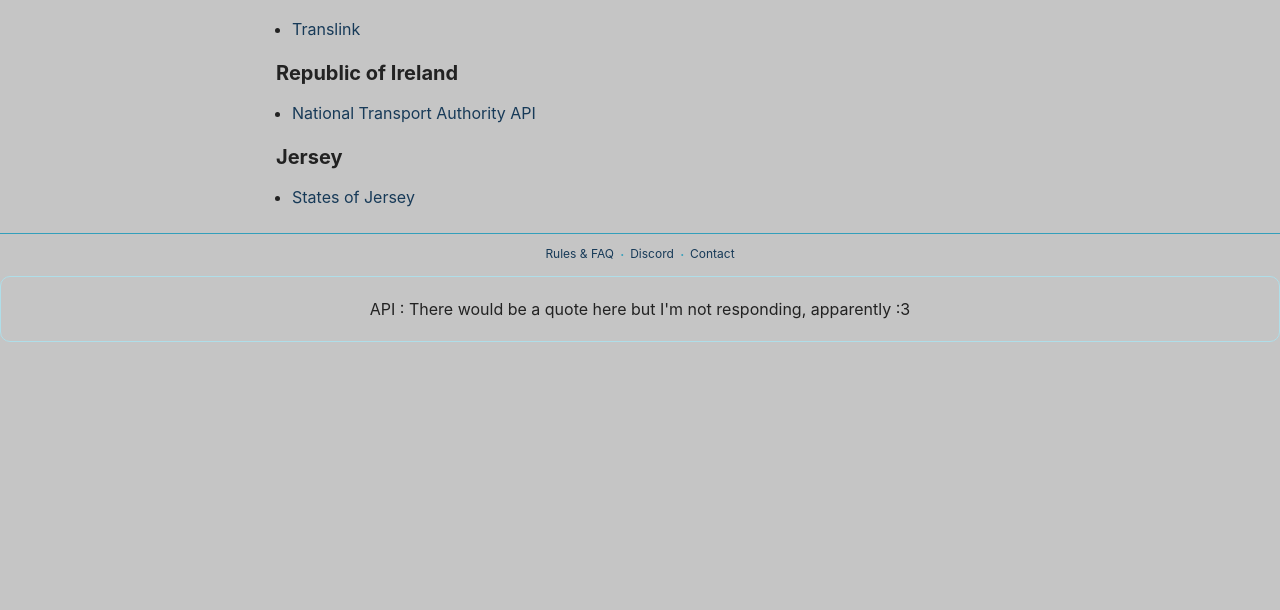
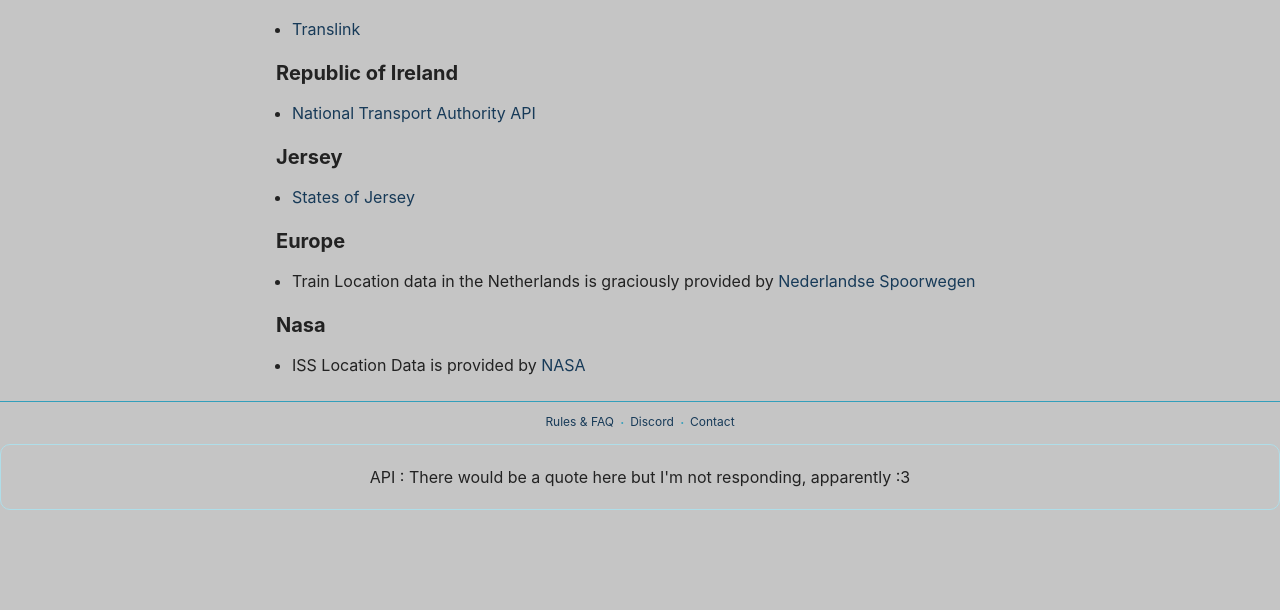
Before and after one commit to iMarkeh/timesbus.org, a Django app: template busstops/templates/data.html in a window 1280 px wide. Shown: the part 1000-1610 px from the top of the page. Before the commit the page ends 1342 px from the top, so only its background shows below. Run offline with Django 4.2, Linux system fonts and the light colour scheme; the template is opened without the code that fills it, so the values that code supplies are empty; style sheets or scripts are compiled from the project's sources; some web fonts are replaced.

Commit message:
update: TTv9

```diff
--- a/busstops/templates/data.html
+++ b/busstops/templates/data.html
@@ -67,4 +67,14 @@
     <li><a href="https://opendata.gov.je/dataset/live-bus-times">States of Jersey</a></li>
 </ul>
 
+<h2>Europe</h2>
+<ul class="bulleted">
+    <li>Train Location data in the Netherlands is graciously provided by <a href="https://www.ns.nl">Nederlandse Spoorwegen</a></li>
+</ul>
+
+<h2>Nasa</h2>
+<ul class="bulleted">
+    <li>ISS Location Data is provided by <a href="https://nasa.gov">NASA</a></li>
+</ul>
+
 {% endblock content %}
--- a/busstops/templates/index.html
+++ b/busstops/templates/index.html
@@ -31,7 +31,7 @@
     <div class="pane">
         <h2>Map</h2>
         <p><a href="/map" class="button" style="color: white">Track buses and find bus stops nearby</a></p>
-        <p><a href="/vehicles/nasa-iss" class="button" style="color: white">maybe you want to see where the ISS is right now?</a></p>
+        <p><a href="/vehicles/nasa-iss" class="button" style="color: white">Track the ISS!</a></p>
     </div>
 </div>
 <h2>Regions</h2>
--- a/frontend/css/_base.scss
+++ b/frontend/css/_base.scss
@@ -4,7 +4,10 @@
         font-family: 'Mark Pro';
         src: url('https://cdn.transportthing.uk/206a789ea97608a82865a64235cf62f0.woff2') format('woff2');
     }
-
+    @font-face {
+         font-family: 'Museo Sans';
+         src: url('https://cdn.transportthing.uk/MuseoSans.woff2') format('woff2');
+    }
 :root{
     --brand-color: #2E8A9E;
     --brand-color-darker: #339FBB;
@@ -42,7 +45,7 @@
     --border-color-darker:var(--brand-color-darker-darker);
     --brand-banner: url("//cdn.transportthing.uk/dark_banner.svg");
     --logo-url: url('//cdn.transportthing.uk/dark_logo.svg');
-    --background-color:#111;
+    --background-color:#000;
     --text-color:#fff;
     --link-color:#afdde9;
     --viewed-color: #454545;
@@ -55,11 +58,13 @@
     --ppborder: #afdee9;
     color-scheme:dark;
 }
-
+.maplibregl-popup-content {
+    font: 12px/20px 'Museo Sans';
+}
 body {
     background: var(--background-color);
     color: var(--text-color);
-    font-family: 'Mark Pro',-apple-system,BlinkMacSystemFont,Aptos,"Segoe UI Variable","Segoe UI",Roboto,"Helvetica Neue",Helvetica,Arial,sans-serif;
+    font-family: 'Museo Sans',-apple-system,BlinkMacSystemFont,Aptos,"Segoe UI Variable","Segoe UI",Roboto,"Helvetica Neue",Helvetica,Arial,sans-serif;
     font-size: 16px;
     line-height: 1.5;
     margin: 0;
--- a/vehicles/management/commands/import_vehicles.py
+++ b/vehicles/management/commands/import_vehicles.py
@@ -9,8 +9,8 @@ class Command(BaseCommand):
     help = "Creates a fixed range of test vehicles directly in the 'vehicles_vehicle' table, providing defaults for non-nullable columns."
 
     # --- Configuration for this specific script ---
-    WANTED_CODES = [66780, 60820, 8, 44, 77, 177, 116, 84, 15, 28, 436, 526, 2150, 3166, 3245, 25,3460, 3496, 3520, 3629, 55, 4632, "RM1414", 74, 1001, 246, 368, 394, 163, 17,11, 235, 280, 235, 112, 214, 254, 70, 185, 308, 321, 91, 97, 57, "8860 VR", 27,97, 432, 270, 224, 174, "C295", 1205, 7001, "EX30", 5781, 1722, 5083, 3065,5208, 1676, 63, 4706, 612, "LMA 284", "SDK 442", "HTF 586", "YDK 590","HVU 244N", "PA 164", 80, 1250, "EX62", 2, "LSU 282", "A118", 106, 256,"BRJ 333", "W4", 6]
-    OPERATOR_PREFIX = "MOTGM"
+    WANTED_CODES = [22193, 22195, 22196, 22197, 22198, 22199, 22201, 22202, 22214, 22451, 22452, 22453, 22454, 22455, 22456, 22462, 22463, 22464, 22465, 22466, 22467, 22468, 22469, 22470, 22471, 22472, 22473, 22474, 22475, 22476, 22477, 22478, 22479, 22480, 22481, 22482, 22483, 22484, 22485, 22486, 22487, 22488, 22489, 22490, 22491, 22492, 22493, 22494, 22495, 22011, 22012, 22013, 22014, 22015, 22016, 22017, 22018, 22019, 22020, 22021, 22022, 22023, 22024, 22025, 22026, 22027, 22028, 22029, 22030, 22031, 22032, 22033, 22034, 22035, 22036, 22037, 22038, 22039, 22040, 22041, 22042, 22043, 22044, 22045, 22046, 22047, 22048, 22049, 22050, 22051, 22062, 22063, 22064, 22065, 22066, 22067, 22068, 22069, 22070, 22072, 22074, 22077, 22078, 22079, 22080, 22081, 22082, 22342, 22343, 22344, 22345, 22346, 22347, 22348, 22408, 22409, 22410, 22411, 22412, 22428, 22443, 22444]
+    OPERATOR_PREFIX = "SCNE"
     VEHICLE_TABLE_NAME = "vehicles_vehicle"
     # ---------------------------------------------
 
@@ -31,7 +31,7 @@ class Command(BaseCommand):
 
                 vehicle_data_values = []
                 for current_numeric_code in range(0, len(self.WANTED_CODES)):
-                    current_code_str = str(self.WANTED_CODES[current_numeric_code])
+                    current_code_str = str(f"{self.WANTED_CODES[current_numeric_code]}")
                     slug = f"{self.OPERATOR_PREFIX}-{current_code_str}"
                     code = current_code_str
                     if type(self.WANTED_CODES[current_numeric_code]) == int:
--- a/vehicles/management/commands/listen.py
+++ b/vehicles/management/commands/listen.py
@@ -88,7 +88,7 @@ class Command(BaseCommand):
                     group = "tfi"
                     role_id = "1367127895696216104"
 
-                vehicle_url = f"https://timesbus.org/vehicles/{slug}"
+                vehicle_url = f"https://transportthing.uk/vehicles/{slug}"
                 content = f"<@&{role_id}>" if role_id else " "
                 allowed_mentions = (
                     {"roles": [role_id]} if role_id else {"parse": []}
@@ -111,10 +111,10 @@ class Command(BaseCommand):
                         }
                     ],
                     "thumbnail": {
-                        "url": "https://assets.timesbus.org/favicon.svg"
+                        "url": "https://assets.transportthing.uk/favicon.svg"
                     },
                     "footer": {
-                        "text": "Timesbus Fleet Tracker"
+                        "text": "TT Fleet Tracker"
                     }
                 }
 
```
Also changed, not shown: busstops/templates/admin/base_site.html (+7 -3 lines).
